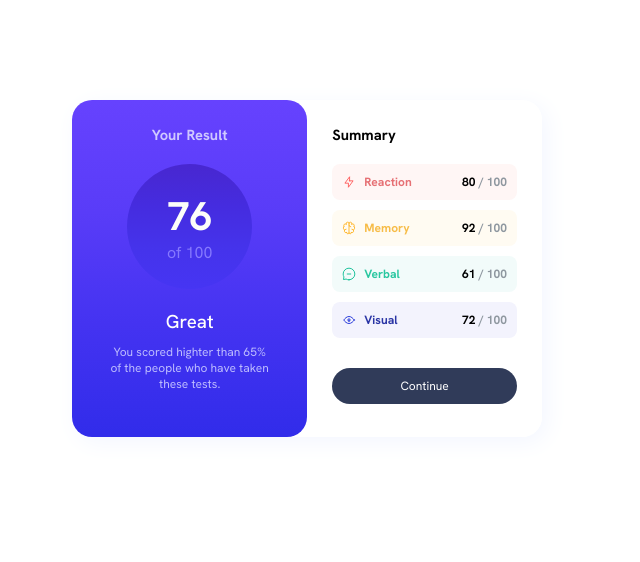
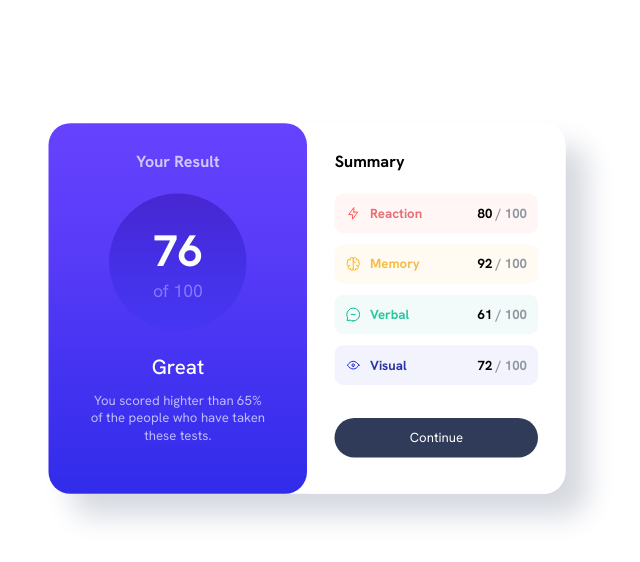
Before and after one commit to Mathewus/Results-Summary-Components, a plain HTML site: page index.html in a window 1280 px wide. Shown: the whole page, without its empty margins (333-973 px from the left). Drawn offline with Linux system fonts and the light colour scheme.

Commit message:
Atualização css

```diff
--- a/style.css
+++ b/style.css
@@ -19,9 +19,10 @@
     border-radius: 20px;
     max-width: 470px;
     max-height: 100%;
-    margin: 100px auto;
+    margin: 140px auto;
     display: flex;
-    box-shadow: 5px 5px 25px #F3F6FF;
+    box-shadow: 20px 20px 25px #d6d9e0;
+    transform: scale(110%);
 }
 
 
@@ -196,6 +197,7 @@
     #info {
         flex-wrap: wrap;
         max-width: 240px;
+        padding-bottom: 1rem;
     }
 
     #summary {
```
